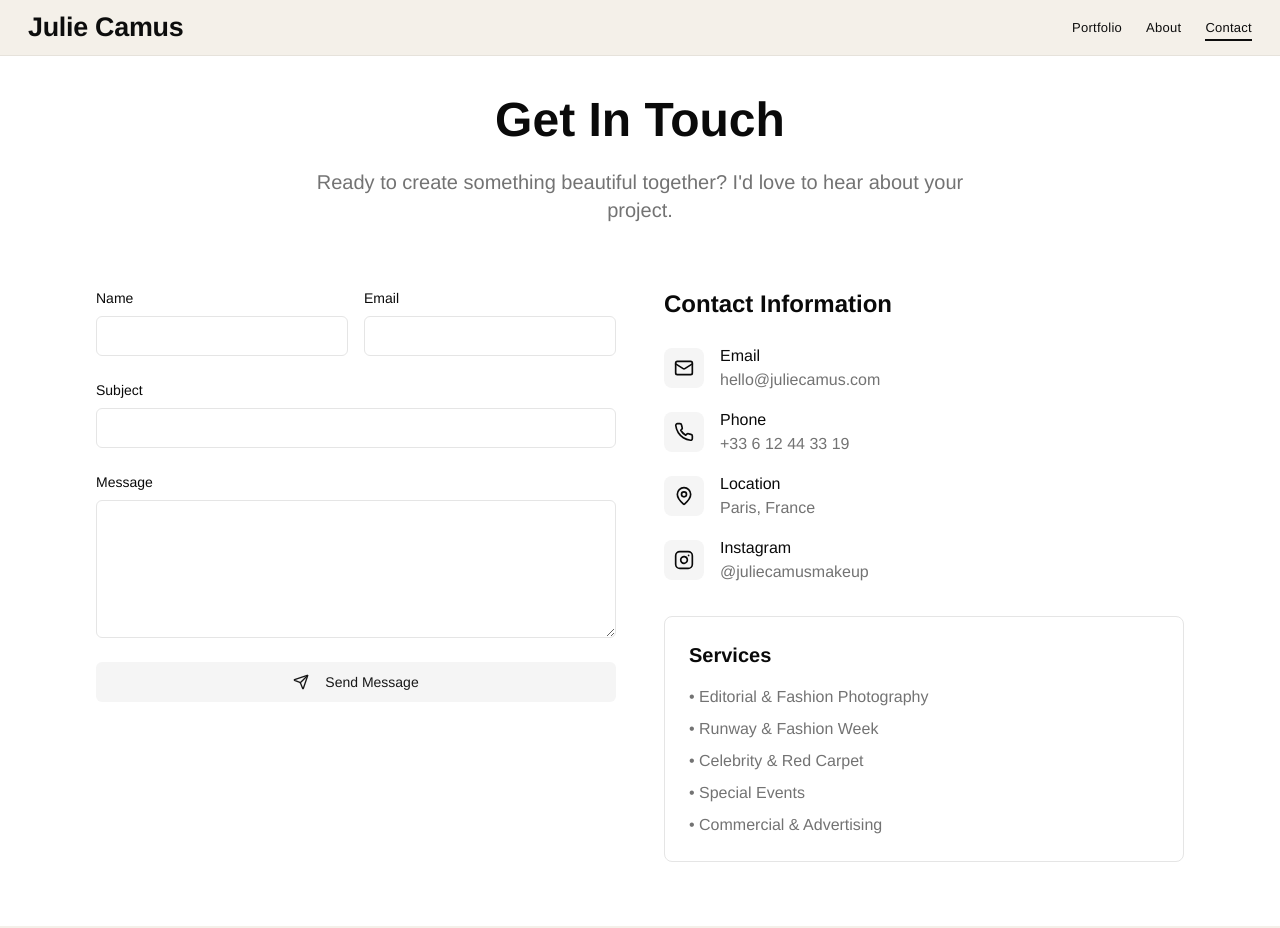
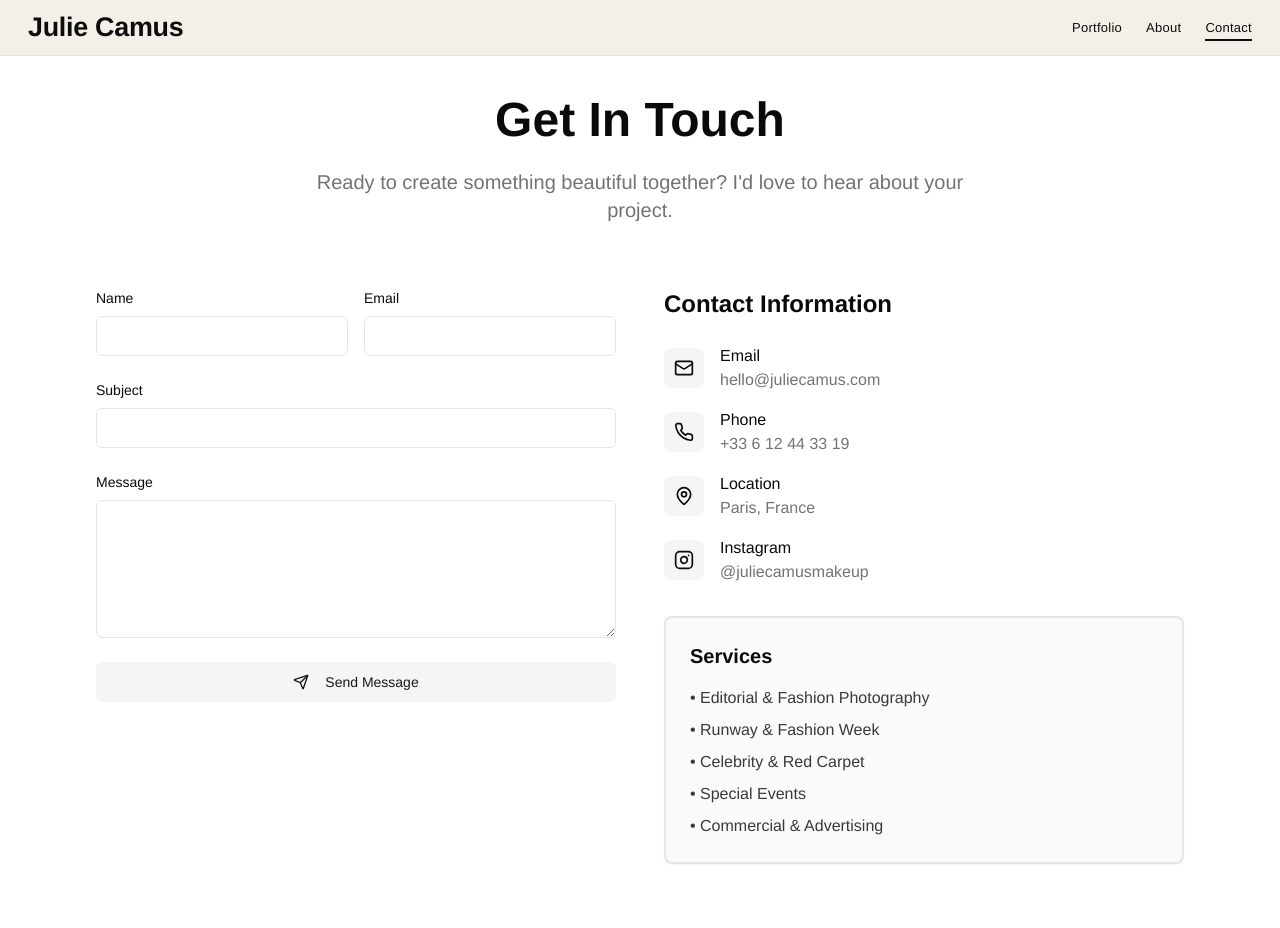
Before and after one commit to moradigmir/juliecamus-portfolio, a React (Vite) app: page /contact in a window 1280 px wide. Built offline with nearby package versions, Linux system fonts and the light colour scheme.

Commit message:
Refactor contact page styling
Update Services card styling for better contrast and borders. Add subtle hover effects to contact information icons with scaling and background transitions.

```diff
--- a/src/pages/Contact.tsx
+++ b/src/pages/Contact.tsx
@@ -152,7 +152,7 @@ const Contact = () => {
 
                 <div className="space-y-4">
                   <div className="flex items-center space-x-4">
-                    <div className="w-10 h-10 bg-muted rounded-lg flex items-center justify-center">
+                    <div className="w-10 h-10 bg-muted rounded-lg flex items-center justify-center transition-all duration-200 hover:scale-110 hover:bg-accent">
                       <Mail className="w-5 h-5 text-foreground" />
                     </div>
                     <div>
@@ -162,7 +162,7 @@ const Contact = () => {
                   </div>
 
                   <div className="flex items-center space-x-4">
-                    <div className="w-10 h-10 bg-muted rounded-lg flex items-center justify-center">
+                    <div className="w-10 h-10 bg-muted rounded-lg flex items-center justify-center transition-all duration-200 hover:scale-110 hover:bg-accent">
                       <Phone className="w-5 h-5 text-foreground" />
                     </div>
                     <div>
@@ -172,7 +172,7 @@ const Contact = () => {
                   </div>
 
                   <div className="flex items-center space-x-4">
-                    <div className="w-10 h-10 bg-muted rounded-lg flex items-center justify-center">
+                    <div className="w-10 h-10 bg-muted rounded-lg flex items-center justify-center transition-all duration-200 hover:scale-110 hover:bg-accent">
                       <MapPin className="w-5 h-5 text-foreground" />
                     </div>
                     <div>
@@ -182,7 +182,7 @@ const Contact = () => {
                   </div>
 
                   <div className="flex items-center space-x-4">
-                    <div className="w-10 h-10 bg-muted rounded-lg flex items-center justify-center">
+                    <div className="w-10 h-10 bg-muted rounded-lg flex items-center justify-center transition-all duration-200 hover:scale-110 hover:bg-accent">
                       <Instagram className="w-5 h-5 text-foreground" />
                     </div>
                     <div>
@@ -193,9 +193,9 @@ const Contact = () => {
                 </div>
               </div>
 
-              <div className="bg-card border border-border rounded-lg p-6">
-                <h3 className="font-playfair text-xl font-semibold text-card-foreground mb-4">Services</h3>
-                <ul className="font-inter text-muted-foreground space-y-2">
+              <div className="bg-muted/50 border-2 border-border rounded-lg p-6 shadow-sm">
+                <h3 className="font-playfair text-xl font-semibold text-foreground mb-4">Services</h3>
+                <ul className="font-inter text-foreground/80 space-y-2">
                   <li>• Editorial & Fashion Photography</li>
                   <li>• Runway & Fashion Week</li>
                   <li>• Celebrity & Red Carpet</li>
```
